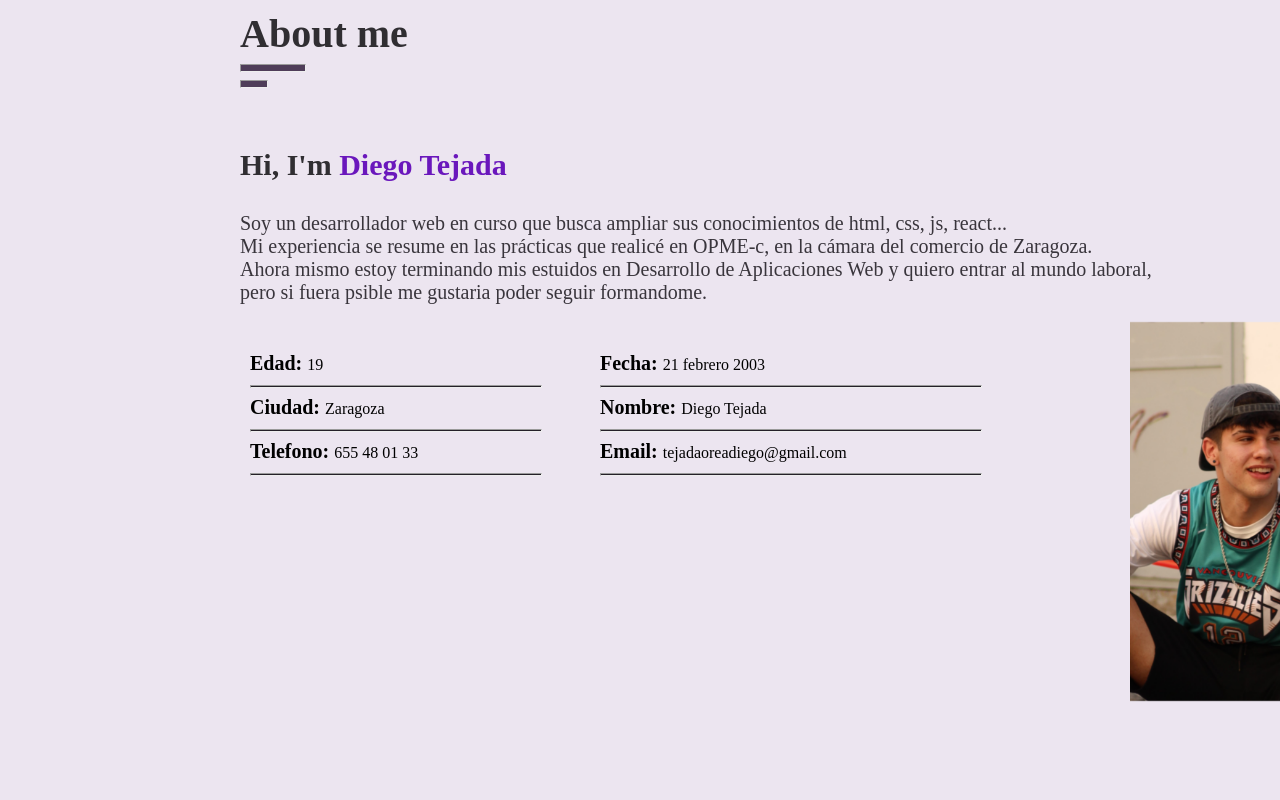
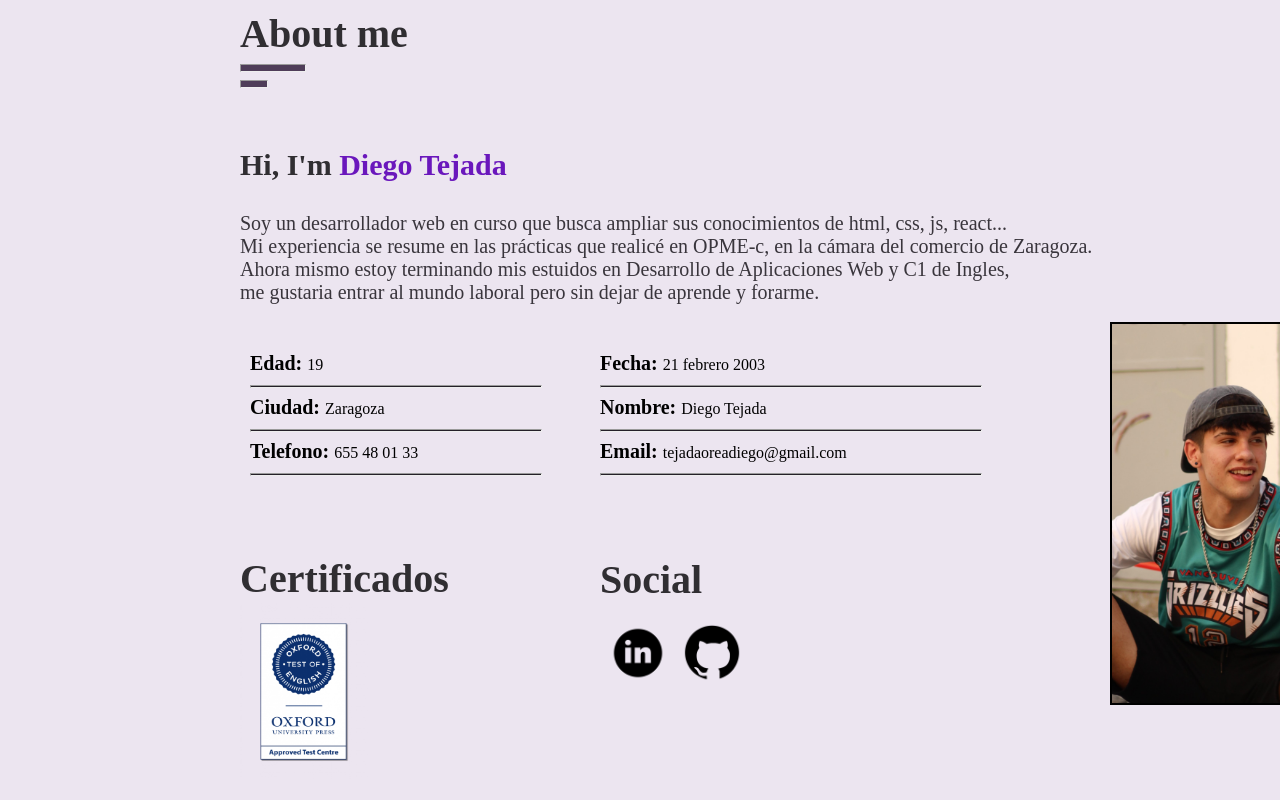
Before and after one commit to DiegoTejadaOrea/portfolio-web, a plain HTML site: page index.html in a window 1280 px wide. Shown: the part 870-1670 px from the top of the page. Drawn offline with Linux system fonts and the light colour scheme.

Commit message:
about me

```diff
--- a/css.css
+++ b/css.css
@@ -13,7 +13,7 @@ h1 {
   font-style: bold;
 }
 
-.name {
+#name {
   color: white;
   text-shadow: 0 1px 0 #ccc, 0 2px 0 #c9c9c9, 0 3px 0 #bbb, 0 4px 0 #b9b9b9,
     0 5px 0 #aaa, 0 6px 1px rgba(0, 0, 0, 0.1), 0 0 5px rgba(0, 0, 0, 0.1),
@@ -36,9 +36,10 @@ h1 {
 
 .imgRd {
   width: 250px;
-  margin-left: 1130px;
+  margin-left: 1110px;
   margin-top: 120px;
   position: absolute;
+  border: 2px solid black;
 }
 
 .encabezado {
@@ -73,6 +74,8 @@ h1 {
   margin-left: 240px;
   margin-top: 60px;
 }
+
+/* ===== ABOUT ===== */
 
 .nameAbout {
   font-size: 30px;
@@ -119,3 +122,54 @@ h1 {
   background-color: rgb(37, 32, 41);
   margin-top: 10px;
 }
+
+/* ===== CERTIFIACODS Y SOCIAL ===== */
+
+.certificado {
+  font-size: 40px;
+  font-style: bold;
+  font-family: "sans-serif";
+  color: rgb(48, 46, 50);
+  margin-left: 240px;
+}
+
+.bSocial {
+  width: 60rem;
+  position: absolute;
+  margin-top: 20rem;
+}
+
+.b2 {
+  width: 8rem;
+  height: 11rem;
+  margin-left: 15rem;
+  margin-top: -2rem;
+}
+
+.social {
+  font-size: 40px;
+  font-style: bold;
+  font-family: "sans-serif";
+  color: rgb(48, 46, 50);
+  margin-left: 37.5rem;
+  position: absolute;
+  margin-top: -14.2rem;
+}
+
+.iconos {
+  margin-left: 38rem;
+  margin-top: -10rem;
+}
+
+.linkedin {
+  width: 60px;
+  height: 60px;
+  padding: auto;
+}
+
+.github {
+  width: 60px;
+  height: 60px;
+  padding: auto;
+  margin-left: 10px;
+}
--- a/index.html
+++ b/index.html
@@ -5,6 +5,7 @@
   <title>Portfolio web - Diego Tejada</title>
   <link rel="stylesheet" href="css.css" />
   <link rel="stylesheet" href="fondo.css" />
+  <script src="write.js"></script>
 </head>
 
 <body>
@@ -27,13 +28,14 @@
   <div class="bg bg2"></div>
   <div class="bg bg3"></div>
   <!-- ===== HOME ===== -->
+  <script src="write.js"></script>
   <div class="content">
     <h1>
       Hi,
       <br />
-      I'm <a class="name">Diego,</a>
+      I'm <a id="name">Diego,</a>
       <br />
-      future<span class="name"> Web Developer</span>
+      future <a id="name">Web Developer</a>
     </h1>
   </div>
   <!-- ===== ABOUT ===== -->
@@ -45,8 +47,10 @@
     <div class="contentAbout">
       <a>Soy un desarrollador web en curso que busca ampliar sus conocimientos de html, css, js, react...<br>
         Mi experiencia se resume en las prácticas que realicé en OPME-c, en la cámara del comercio de Zaragoza.<br>
-        Ahora mismo estoy terminando mis estuidos en Desarrollo de Aplicaciones Web y quiero entrar al mundo laboral,
-        pero si fuera psible me gustaria poder seguir formandome.</a>
+        Ahora mismo estoy terminando mis estuidos en Desarrollo de Aplicaciones Web y C1 de Ingles,<br>me gustaria
+        entrar
+        al mundo laboral
+        pero sin dejar de aprende y forarme.</a>
     </div>
     <img class="imgRd" src="images/diego.jpg" alt="diego" />
     <!-- ===== DATOS MARGEN IZQUIERDO ===== -->
@@ -68,6 +72,19 @@
       <b class="nomDato">Email: </b><a>tejadaoreadiego@gmail.com</a>
       <hr class="separador" />
     </div>
+    <!-- ===== CERTIFICADOS y SOCIAL ===== -->
+    <div class="bSocial">
+      <h2 class="certificado">Certificados</h2>
+      <img class="b2" src="images/oxford-727x1024.png" alt="Certificado B2" />
+      <h2 class="social">Social</h2>
+      <div class="iconos">
+        <a href="https://www.linkedin.com/in/d-tejadaorea/"><img class="linkedin" src="images/linkedin.png"
+            alt="linkedin" /></a>
+        <a href="https://github.com/DiegoTejadaOrea"><img class="github" src="images/github.png" alt="github" /></a>
+      </div>
+    </div>
+
+
   </div>
 </body>
 
--- /dev/null
+++ b/write.js
@@ -0,0 +1,6 @@
+import Typed from 'typed.js';
+
+var typed = new Typed('#name', {
+    strings: ["Developer.", "Designer."],
+    typeSpeed: 30
+});
```
Also changed, not shown: images/github.png (added), images/linkedin.png (added), images/oxford-727x1024.png (added).
